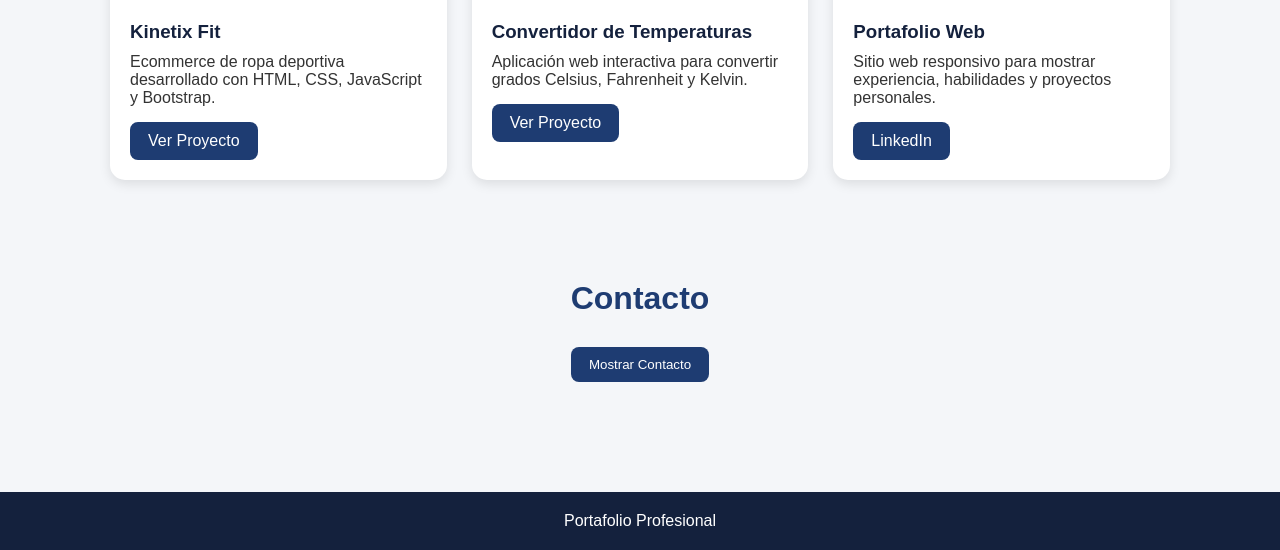
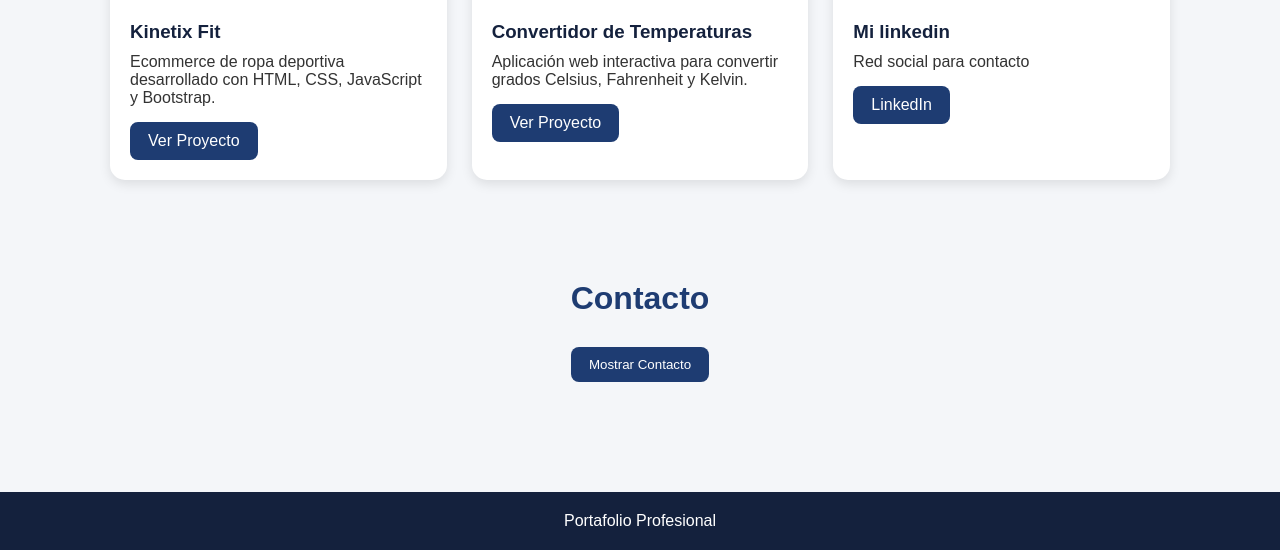
Before and after one commit to OlafMartinez/portafolio, a plain HTML site: page index.html in a window 1280 px wide. Shown: the part 967-1517 px from the top of the page. Drawn offline with Linux system fonts and the light colour scheme.

Commit message:
<Cambios>(Proyecto):

```diff
--- a/index.html
+++ b/index.html
@@ -76,14 +76,13 @@
         <img src="https://images.unsplash.com/photo-1555066931-4365d14bab8c?q=80&w=1200&auto=format&fit=crop" alt="Proyecto 3">
 
         <div class="contenido">
-          <h3>Portafolio Web</h3>
+          <h3>Mi linkedin</h3>
 
           <p>
-            Sitio web responsivo para mostrar experiencia,
-            habilidades y proyectos personales.
+           Red social para contacto
           </p>
 
-          <a href="https://linkedin.com/" target="_blank" class="btn">
+          <a href="https://www.linkedin.com/in/olafmartinez/" target="_blank" class="btn">
             LinkedIn
           </a>
         </div>
```
Also changed, not shown: pic/2.jpg (added).
